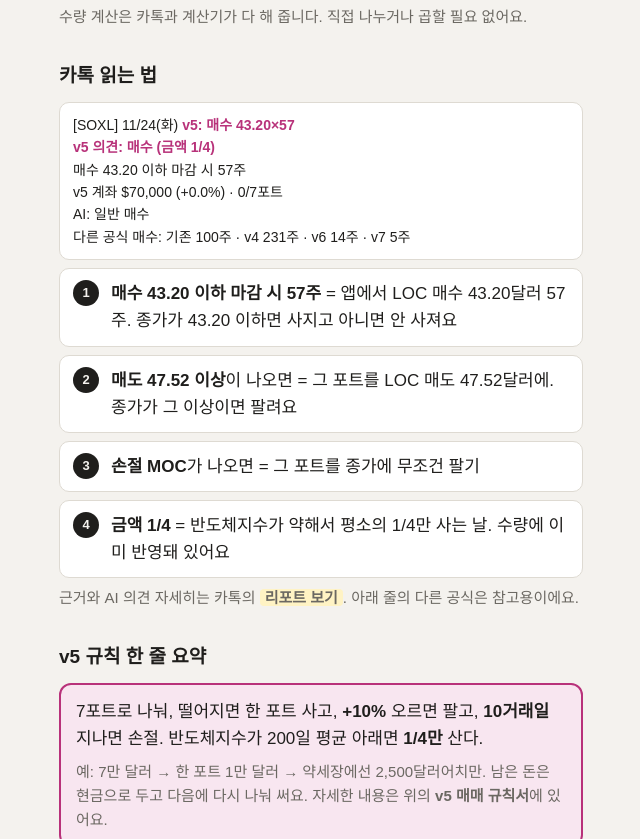
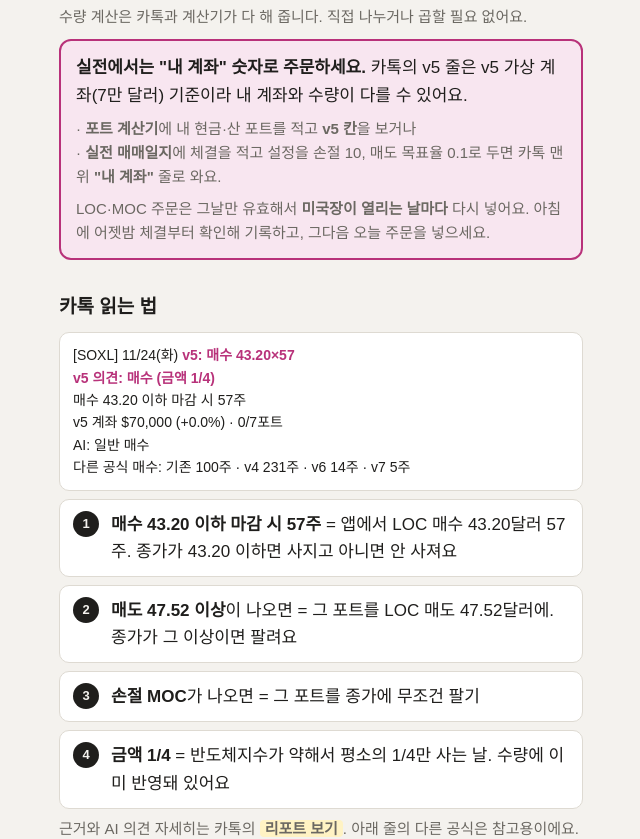
Before and after one commit to Kimduckhoon/soxl-pages, a plain HTML site: page guide.html in a window 1280 px wide. Shown: the part 894-1733 px from the top of the page, without its empty margins (319-959 px from the left). Drawn offline with Linux system fonts and the light colour scheme.

Commit message:
update 2026-11-24

```diff
--- a/guide.html
+++ b/guide.html
@@ -56,6 +56,11 @@
     <li><div>체결되면 <b>포트 계산기</b>에 적기. 팔았으면 <b class="k">팔았음</b> 누르기</div></li>
   </ol>
   <p class="s" style="margin-top:8px">수량 계산은 카톡과 계산기가 다 해 줍니다. 직접 나누거나 곱할 필요 없어요.</p>
+  <div class="box" style="margin-top:10px">
+    <p style="margin:0"><b>실전에서는 "내 계좌" 숫자로 주문하세요.</b> 카톡의 v5 줄은 v5 가상 계좌(7만 달러) 기준이라 내 계좌와 수량이 다를 수 있어요.</p>
+    <p class="s">· <b>포트 계산기</b>에 내 현금·산 포트를 적고 <b>v5 칸</b>을 보거나<br>· <b>실전 매매일지</b>에 체결을 적고 설정을 손절 10, 매도 목표율 0.1로 두면 카톡 맨 위 <b>"내 계좌"</b> 줄로 와요.</p>
+    <p class="s">LOC·MOC 주문은 그날만 유효해서 <b>미국장이 열리는 날마다</b> 다시 넣어요. 아침에 어젯밤 체결부터 확인해 기록하고, 그다음 오늘 주문을 넣으세요.</p>
+  </div>
 
   <h2>카톡 읽는 법</h2>
   <pre>[SOXL] 11/24(화) <b>v5: 매수 43.20×57</b>
```
